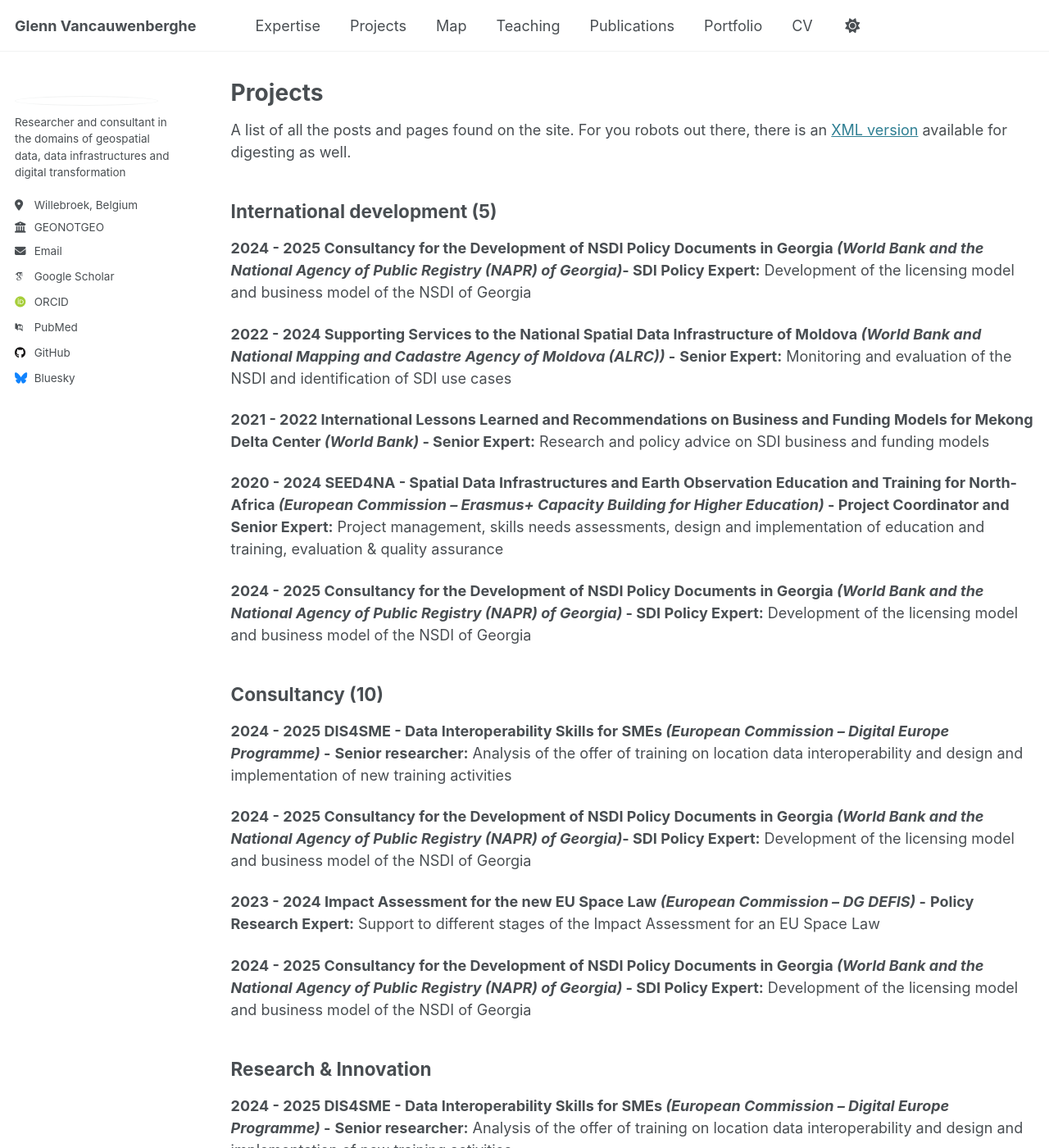
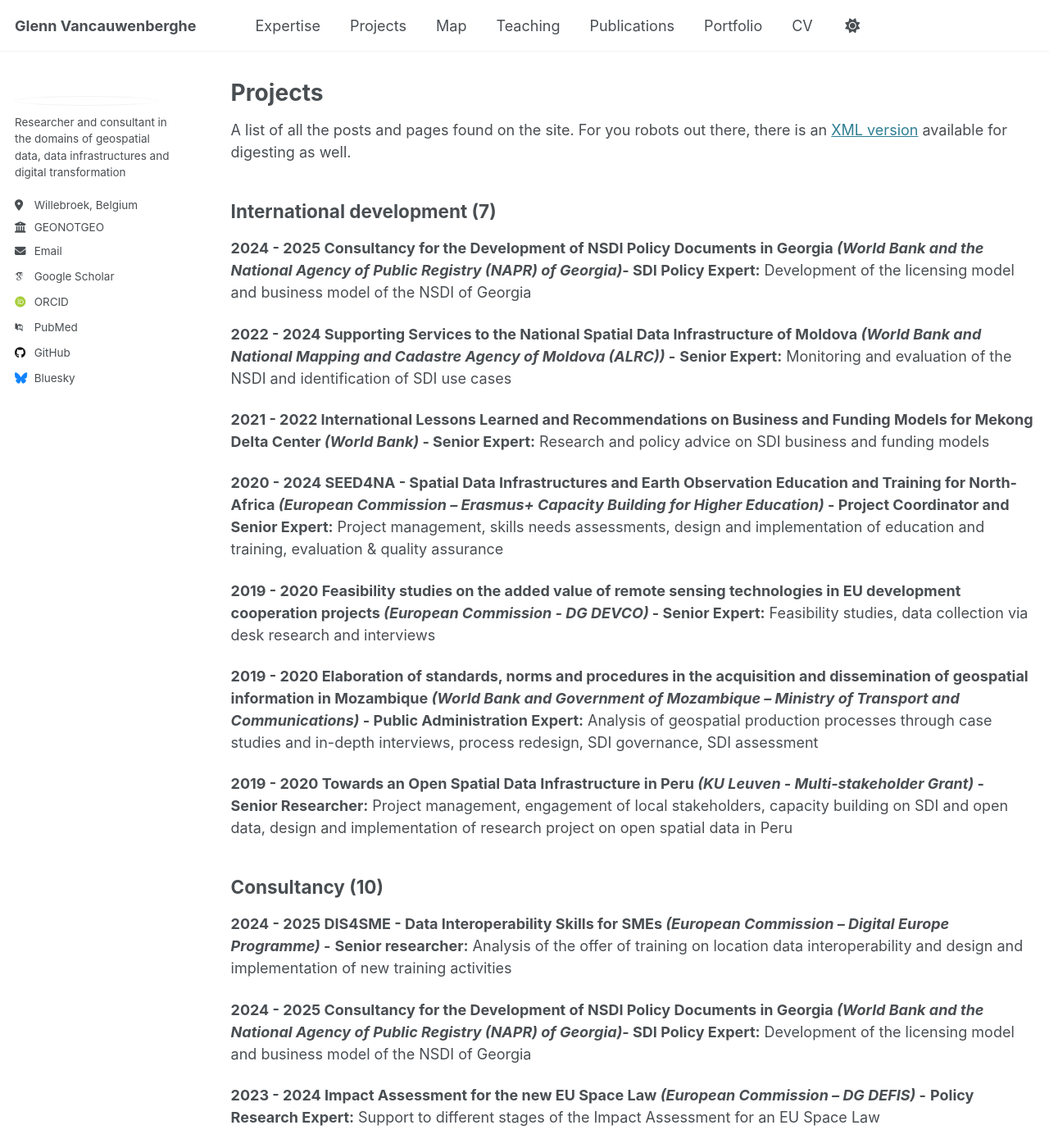
Before and after one commit to GVancauwenberghe/gvancauwenberghe.github.io, a Jekyll site: the page built from _pages/projects.md, in a window 1280 px wide and 1400 px high. Shown: the whole window at 82% size. Built offline with Jekyll 4.4.1, drawn with Linux system fonts in a browser that asks for light colours; some web fonts are replaced.

Commit message:
Update projects.md

```diff
--- a/_pages/projects.md
+++ b/_pages/projects.md
@@ -9,7 +9,7 @@ author_profile: true
 
 A list of all the posts and pages found on the site. For you robots out there, there is an [XML version]({{ base_path }}/sitemap.xml) available for digesting as well.
 
-## International development (5)
+## International development (7)
 **2024 - 2025 Consultancy for the Development of NSDI Policy Documents in Georgia _(World Bank and the National Agency of Public Registry (NAPR) of Georgia)_-
 SDI Policy Expert:**   Development of the licensing model and business model of the NSDI of Georgia
 
@@ -22,8 +22,14 @@ Senior Expert:**   Research and policy advice on SDI business and funding models
 **2020 - 2024 SEED4NA - Spatial Data Infrastructures and Earth Observation Education and Training for North-Africa _(European Commission – Erasmus+ Capacity Building for Higher Education)_ -
 Project Coordinator and Senior Expert:**   Project management, skills needs assessments, design and implementation of education and training, evaluation & quality assurance
 
-**2024 - 2025 Consultancy for the Development of NSDI Policy Documents in Georgia _(World Bank and the National Agency of Public Registry (NAPR) of Georgia)_ -
-SDI Policy Expert:**   Development of the licensing model and business model of the NSDI of Georgia
+**2019 - 2020 Feasibility studies on the added value of remote sensing technologies in EU development cooperation projects _(European Commission - DG DEVCO)_ -
+Senior Expert:**   Feasibility studies, data collection via desk research and interviews
+
+**2019 - 2020 Elaboration of standards, norms and procedures in the acquisition and dissemination of geospatial information in Mozambique _(World Bank and Government of Mozambique –  Ministry of Transport and Communications)_ -
+Public Administration Expert:**   Analysis of geospatial production processes through case studies and in-depth interviews, process redesign, SDI governance, SDI assessment
+
+**2019 - 2020 Towards an Open Spatial Data Infrastructure in Peru _(KU Leuven - Multi-stakeholder Grant)_ -
+Senior Researcher:**   Project management, engagement of local stakeholders, capacity building on SDI and open data, design and implementation of research project on open spatial data in Peru
 
 
 ## Consultancy (10)
```
